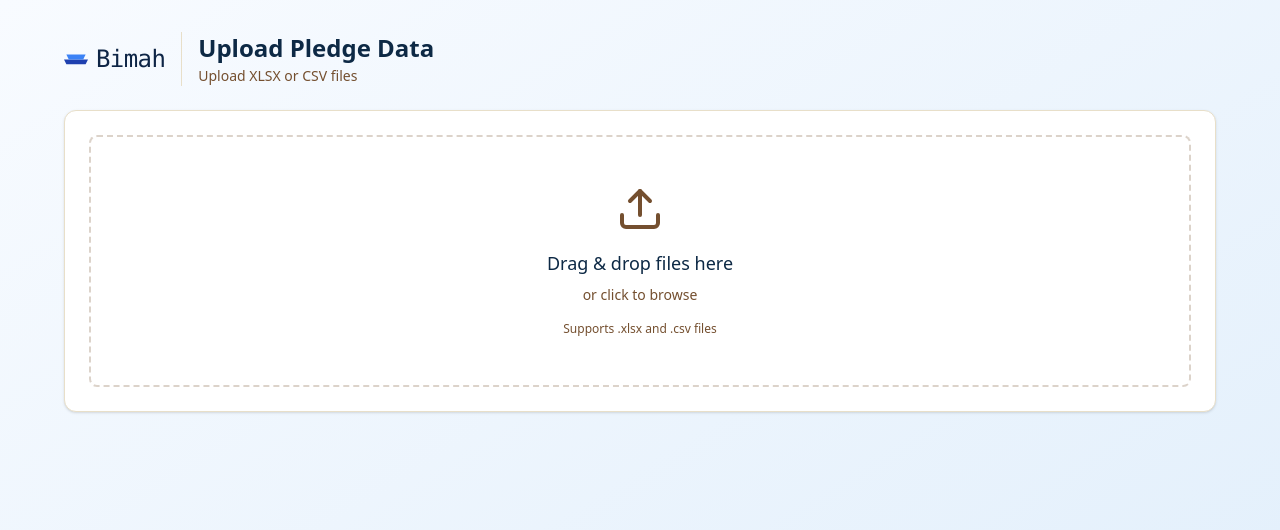
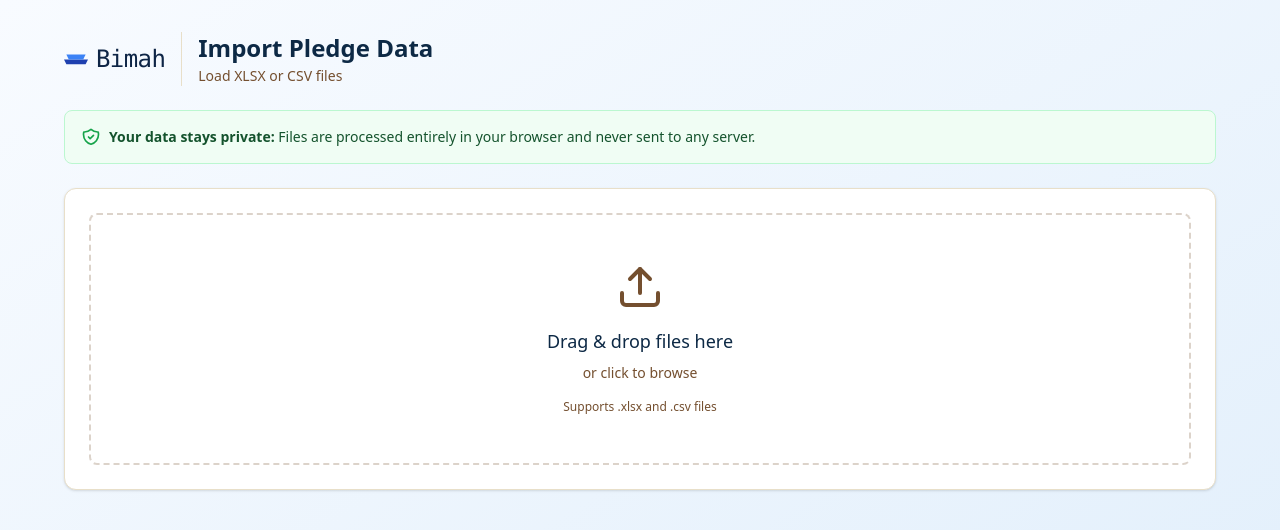
Before and after one commit to tavinathanson/bimah-bc, a Next.js app: page /upload in a window 1280 px wide. Shown: the top 530 px of the page. Built offline with nearby package versions, Linux system fonts and the light colour scheme.

Commit message:
Get ready for Vercel

```diff
--- a/app/dashboard/page.tsx
+++ b/app/dashboard/page.tsx
@@ -86,10 +86,10 @@
               <AlertCircle className="h-12 w-12 text-muted-foreground mx-auto mb-4" />
               <h2 className="text-xl font-semibold mb-2">No Data Found</h2>
               <p className="text-muted-foreground mb-4">
-                Please upload and validate files first.
+                Please import and validate files first.
               </p>
               <Button onClick={() => router.push("/upload")}>
-                Go to Upload
+                Go to Import
               </Button>
             </div>
           </CardContent>
@@ -301,7 +301,7 @@
           <div className="flex gap-2 overflow-x-auto pb-1">
             <Button variant="outline" onClick={() => router.push("/upload")} className="whitespace-nowrap">
               <ArrowLeft className="h-4 w-4 md:mr-2" />
-              <span className="hidden md:inline">Back to Upload</span>
+              <span className="hidden md:inline">Back to Import</span>
             </Button>
             <Button variant="outline" onClick={() => router.push("/insights")} className="whitespace-nowrap">
               <span className="hidden md:inline">Insights</span>
@@ -579,7 +579,7 @@
           <div className="flex items-center gap-2">
             <AlertCircle className="h-4 w-4 md:h-5 md:w-5 text-[#1886d9] flex-shrink-0" />
             <div className="text-xs md:text-sm text-[#0e2546]">
-              <strong>Note:</strong> Time-based pledge progress requires gift dates; this version computes a snapshot from the uploaded files.
+              <strong>Note:</strong> Time-based pledge progress requires gift dates; this version computes a snapshot from the imported files.
             </div>
           </div>
         </div>
--- a/app/upload/page.tsx
+++ b/app/upload/page.tsx
@@ -124,10 +124,22 @@
             />
           </button>
           <div className="border-l border-border pl-3 md:pl-4">
-            <h1 className="text-xl md:text-2xl font-bold">Upload Pledge Data</h1>
+            <h1 className="text-xl md:text-2xl font-bold">Import Pledge Data</h1>
             <p className="text-muted-foreground text-xs md:text-sm mt-0.5">
-              Upload XLSX or CSV files
+              Load XLSX or CSV files
             </p>
+          </div>
+        </div>
+
+        {/* Privacy Notice */}
+        <div className="bg-green-50 border border-green-200 rounded-lg p-3 md:p-4">
+          <div className="flex items-center gap-2">
+            <svg className="h-4 w-4 md:h-5 md:w-5 text-green-600 flex-shrink-0" fill="none" viewBox="0 0 24 24" stroke="currentColor">
+              <path strokeLinecap="round" strokeLinejoin="round" strokeWidth={2} d="M9 12l2 2 4-4m5.618-4.016A11.955 11.955 0 0112 2.944a11.955 11.955 0 01-8.618 3.04A12.02 12.02 0 003 9c0 5.591 3.824 10.29 9 11.622 5.176-1.332 9-6.03 9-11.622 0-1.042-.133-2.052-.382-3.016z" />
+            </svg>
+            <div className="text-xs md:text-sm text-green-900">
+              <strong>Your data stays private:</strong> Files are processed entirely in your browser and never sent to any server.
+            </div>
           </div>
         </div>
 
```
Also changed, not shown: vercel.json (added), 2 other files (tests, documents, lock files or other folders).
